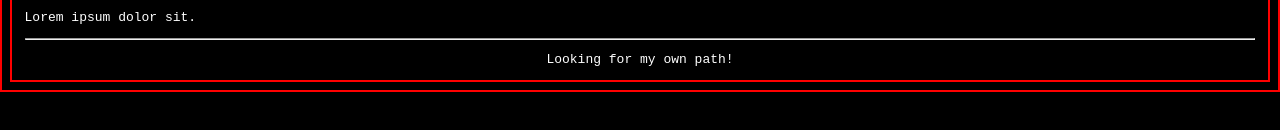
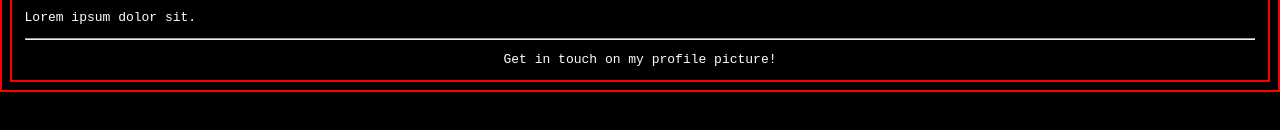
Before and after one commit to moudor/moudor.github.io, a plain HTML site: page index.html in a window 1280 px wide. Shown: the part 548-678 px from the top of the page. Drawn offline with Linux system fonts and the light colour scheme.

Commit message:
cambio en el pie de página

```diff
--- a/index.html
+++ b/index.html
@@ -38,7 +38,7 @@
         </section>
         <hr>
         <footer>
-            <p class="footer">Looking for my own path!</p>
+            <p class="footer">Get in touch on my profile picture!</p>
         </footer>
     </body>
 </html>
```
